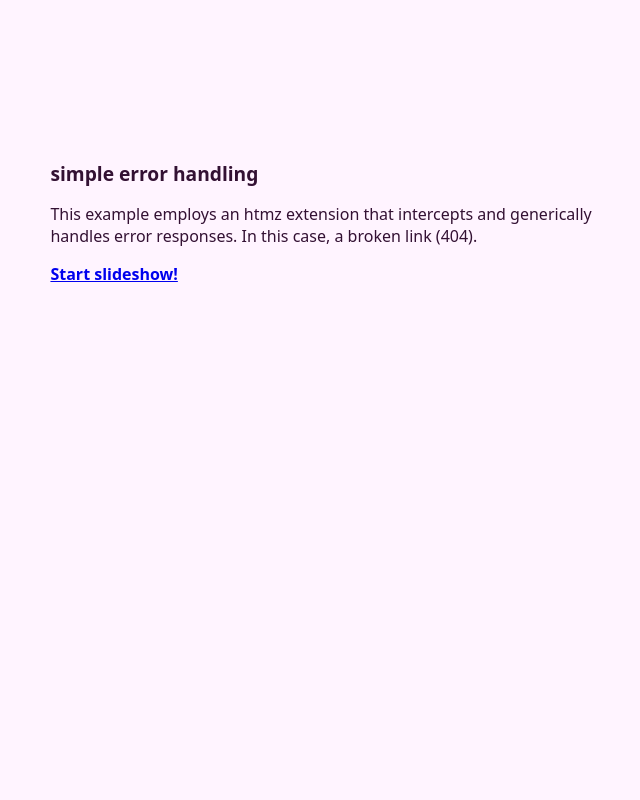
After one commit to Kalabasa/htmz, a PHP site: page /js_simple_error_handling/ in a window 1280 px wide. The commit adds this page. Shown: the whole page, without its empty margins (315-955 px from the left). Run offline with PHP 8.4, Linux system fonts and the light colour scheme.

Commit message:
Add examples

```diff
--- /dev/null
+++ b/examples/html_tabs/cat.html
@@ -0,0 +1,3 @@
+<div id="my-tab-panel" role="tabpanel">
+  <strong>Felis</strong> est animalis elegantissimum et misteriosum. Felis est quadrupes, sed parvus et gracilis. Habent corpora flexilia et caudam longam. Oculi eorum sunt acuti et vigilantes, quae adiuvant eos in venatione. Felium natura est curiosa et independens, saepe explorans loca nova et exspectans tempus opportunitatis ad venandum. Multae sunt species felium, ab domesticis ad agrestes, et varietas colorum eorum est mirabilis. In multis culturis, felis est considerata animal domesticum, adfertque suavitatem et companiam in domum hominum.
+</div>
--- /dev/null
+++ b/examples/html_tabs/dog.html
@@ -0,0 +1,3 @@
+<div id="my-tab-panel" role="tabpanel">
+  <strong>Canis</strong> est animalis fidelis et amicus hominis. Canes sunt quadrupedes et pertingunt in multas formas et magnitudines. Exemplum, lupus est genus canis, sed domesticus canis est proximus amicus hominis. Canis habet olfactum acutum et auditum bonum, quod facit eum aptum ad custodiendum et adiuvandum hominem. Multa genera canum existunt, ab parvis et mollibus usque ad magnos et fortes. In multis culturis, canis est consideratus non solum animal domesticum sed etiam amicum fidelissimum.
+</div>
--- /dev/null
+++ b/examples/html_tabs/horse.html
@@ -0,0 +1,3 @@
+<div id="my-tab-panel" role="tabpanel">
+  <strong>Equus</strong> est animal nobilissimum et robustum. Equi sunt quadrupedes, magni et fortes. Habent crura longa et caudam fluam. Equi sunt celeres et agiles, idonei ad currum et vecturam. Oculi eorum sunt magni et vivaces, et auribus acutis auditum excellentem habent. Equi fuerunt auro pugnandi et trahendi plaustra ab antiquis temporibus, et usque ad hodiernum diem, sunt valde utiles in agris, in cursibus et in equestri exercitatione. Equi sunt etiam amici fideles hominum, qui saepe sunt asserunt sicut coniuncti socii in multis laboribus et gaudiis.
+</div>
--- a/examples/index.html
+++ b/examples/index.html
@@ -1,4 +1,6 @@
 <link rel="stylesheet" href="style.css">
 <h1>htmz examples</h1>
-<a href="php_todo/" target="example">php_todo</a>
-<a href="php_calendar/" target="example">php_calendar</a>
+<a href="/html_tabs/" target="example">html:tabs</a>
+<a href="/js_simple_error_handling/" target="example">js:simple_error_handling</a>
+<a href="//localhost:8080/php_todo/" target="example">php:todo</a>
+<a href="//localhost:8080/php_calendar/" target="example">php:calendar</a>
--- /dev/null
+++ b/examples/js_simple_error_handling/index.html
@@ -0,0 +1,40 @@
+<link rel="stylesheet" href="style.css" />
+<base target="htmz" />
+
+<h1>simple error handling</h1>
+
+<p>
+  This example employs an htmz extension that intercepts and generically handles error responses. In this case, a broken link (404).
+</p>
+<p>
+  <a href="slide1.html#slide">Start slideshow!</a>
+</p>
+
+<slot id="slide"></slot>
+
+<!-- htmz with simple error handling -->
+<script>
+  function htmz(frame) {
+    if (window === frame.contentWindow) return;
+
+    // ------------------------------------------------------------------------
+    // Simple error handling
+    // ------------------------------------------------------------------------
+    // hacky way to get the frame's current status code
+    const status =
+      frame.contentWindow.performance.getEntriesByType("navigation")[0]
+        ?.responseStatus;
+
+    console.log(frame.contentWindow.location.href, status);
+
+    if (status && (status < 200 || status > 299)) {
+      alert(frame.contentWindow.document.title);
+      return;
+    }
+    // ------------------------------------------------------------------------
+
+    document.querySelector(frame.contentWindow.location.hash || ':not(*)')
+      ?.replaceWith(...frame.contentDocument.body.children);
+  }
+</script>
+<iframe hidden name="htmz" onload="window.htmz(this)"></iframe>
--- /dev/null
+++ b/examples/js_simple_error_handling/slide1.html
@@ -0,0 +1,5 @@
+<div id="slide">
+  <img src="cat1.jpg">
+  <a disabled>Prev</a>
+  <a href="slide2.html#slide">Next ✅</a>
+</div>
--- /dev/null
+++ b/examples/js_simple_error_handling/slide2.html
@@ -0,0 +1,5 @@
+<div id="slide">
+  <img src="cat2.jpg">
+  <a href="slide1.html#slide">Prev ✅</a>
+  <a href="slide3.html#slide">Next ✅</a>
+</div>
--- /dev/null
+++ b/examples/js_simple_error_handling/slide3.html
@@ -0,0 +1,5 @@
+<div id="slide">
+  <img src="cat3.jpg">
+  <a href="slide2.html#slide">Prev ✅</a>
+  <a href="slide4.html#slide">Next ❌</a>
+</div>
--- /dev/null
+++ b/examples/js_simple_error_handling/style.css
@@ -0,0 +1,29 @@
+body {
+  font-family: system-ui, -apple-system, BlinkMacSystemFont, avenir next, avenir, segoe ui, helvetica neue, helvetica, Cantarell, Ubuntu, roboto, noto, arial, sans-serif;
+  margin: 20vh auto;
+  max-width: 60ch;
+  background: #fff4ff;
+  color: #313;
+}
+
+h1 {
+  font-size: 1.2rem;
+  font-weight: bold;
+}
+
+a {
+  font-weight: bold;
+  padding-inline-end: 1ch;
+}
+
+img {
+  width: 256px;
+  height: 256px;
+  object-fit: cover;
+  display: block;
+}
+
+#slide a {
+  display: inline-block;
+  width: 128px;
+}
--- a/examples/php_todo/index.php
+++ b/examples/php_todo/index.php
@@ -16,4 +16,4 @@
   <slot id="create-slot"></slot>
 </ul>
 
-<?php include '../../htmz.html' ?>
+<?php include '../../htmz.dev.html' ?>
```
Also changed, not shown: examples/html_tabs/index.html (added, +14 -0 lines), examples/html_tabs/style.css (added, +28 -0 lines), htmz.dev.html (added, +11 -0 lines), README.md, examples/js_simple_error_handling/cat1.jpg (added), examples/js_simple_error_handling/cat2.jpg (added), examples/js_simple_error_handling/cat3.jpg (added), 1 other file.
